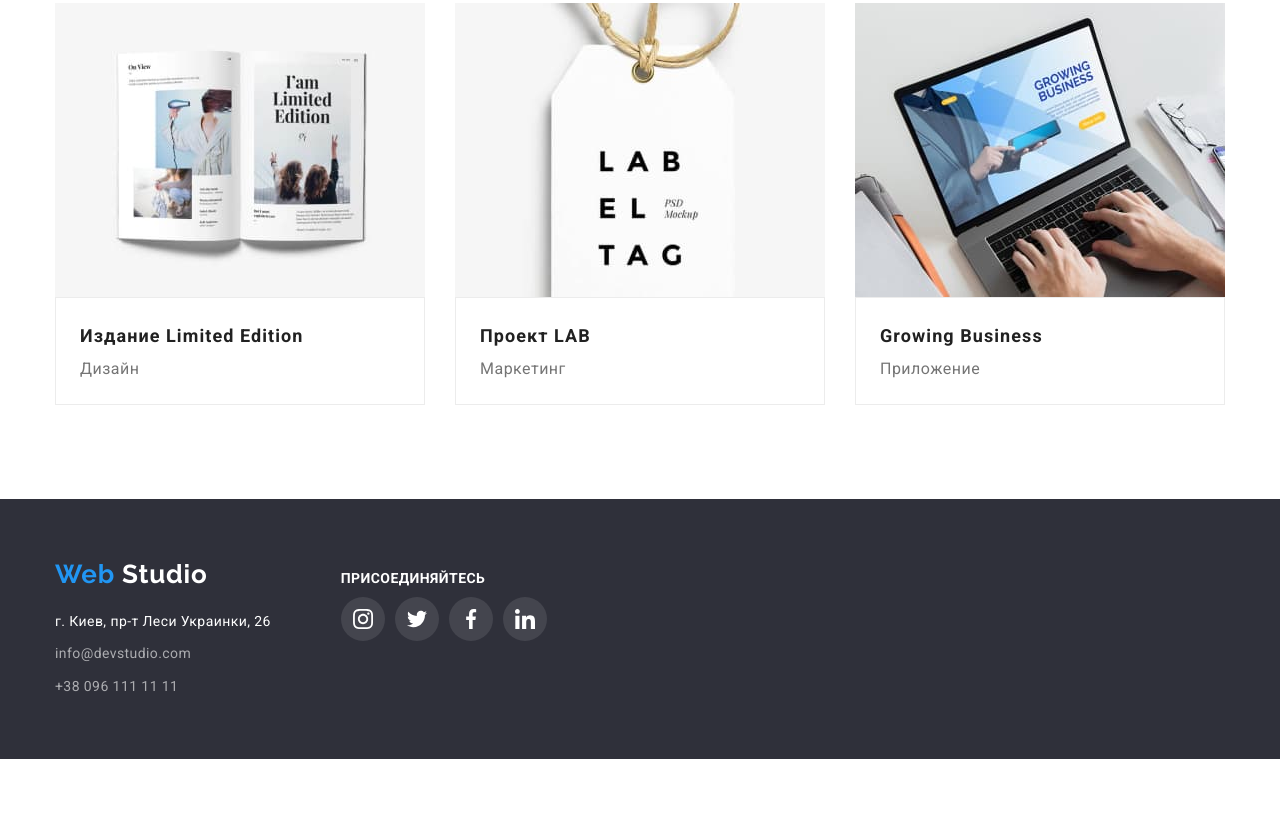
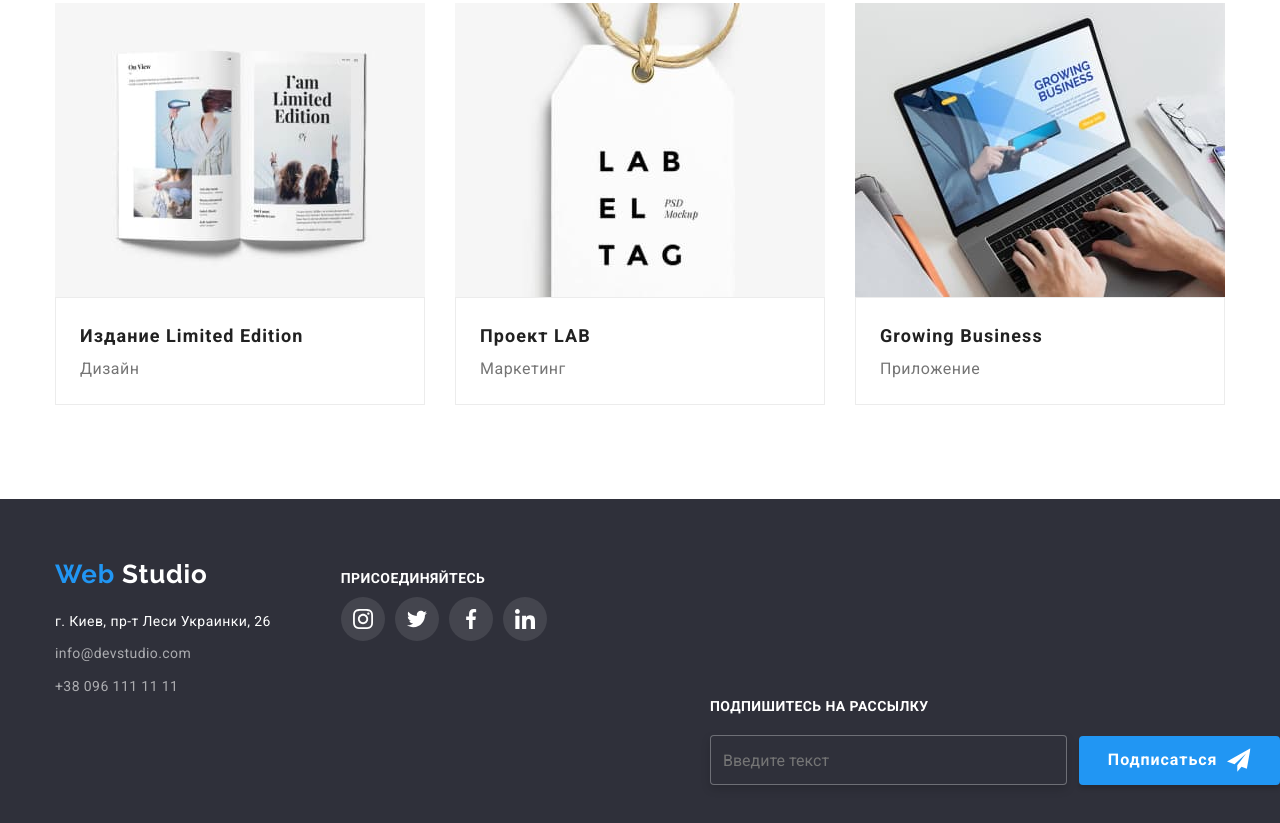
Before and after one commit to Mikhail84-hub/goit-markup-hw-06, a plain HTML site: page portfolio.html in a window 1280 px wide. Shown: the part 1114-1937 px from the top of the page. Before the commit the page ends 1873 px from the top, so only its background shows below. Drawn offline with nearby package versions, Linux system fonts and the light colour scheme.

Commit message:
dz6 zdacha

```diff
--- a/css/style.css
+++ b/css/style.css
@@ -915,7 +915,7 @@ body {
   font-family: var(--main-font);
   font-weight: 700;
   font-size: 16px;
-  line-height: 1, 8;
+  line-height: 1.8;
   display: flex;
   align-items: center;
   text-align: center;
--- a/portfolio.html
+++ b/portfolio.html
@@ -292,6 +292,23 @@
             </div>
         </div>
 
+
+
+        <!-- ==== INPUT mailing ====== -->
+
+        <div class="input-footer">
+            <!-- <labele class=""> -->
+            <p class="mailing">Подпишитесь на рассылку</p>
+            <form class="subscribe-form" action="#">
+                <input type="email" name="user-email" class="win-input" placeholder="Введите текст">
+                <!-- </labele> -->
+                <button type="submit" class="footer-form-btn">Подписаться
+                    <svg class="icon-telegram">
+                        <use href="./images/svg-html/svg-footer/icon-telegram.svg#icon-icon-send-1"></use>
+                    </svg>
+                </button>
+            </form>
+        </div>
     </footer>
 
 
```
